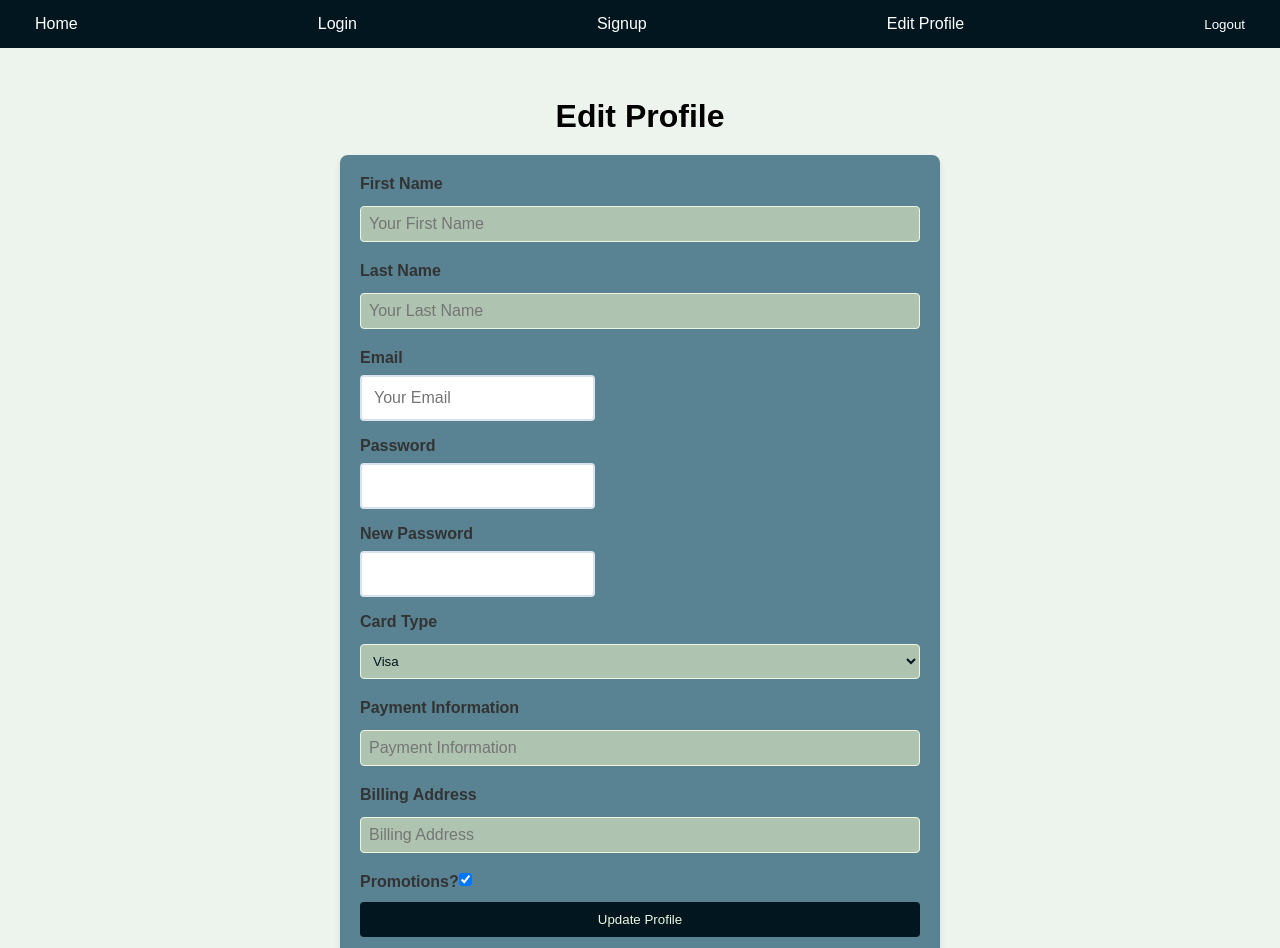
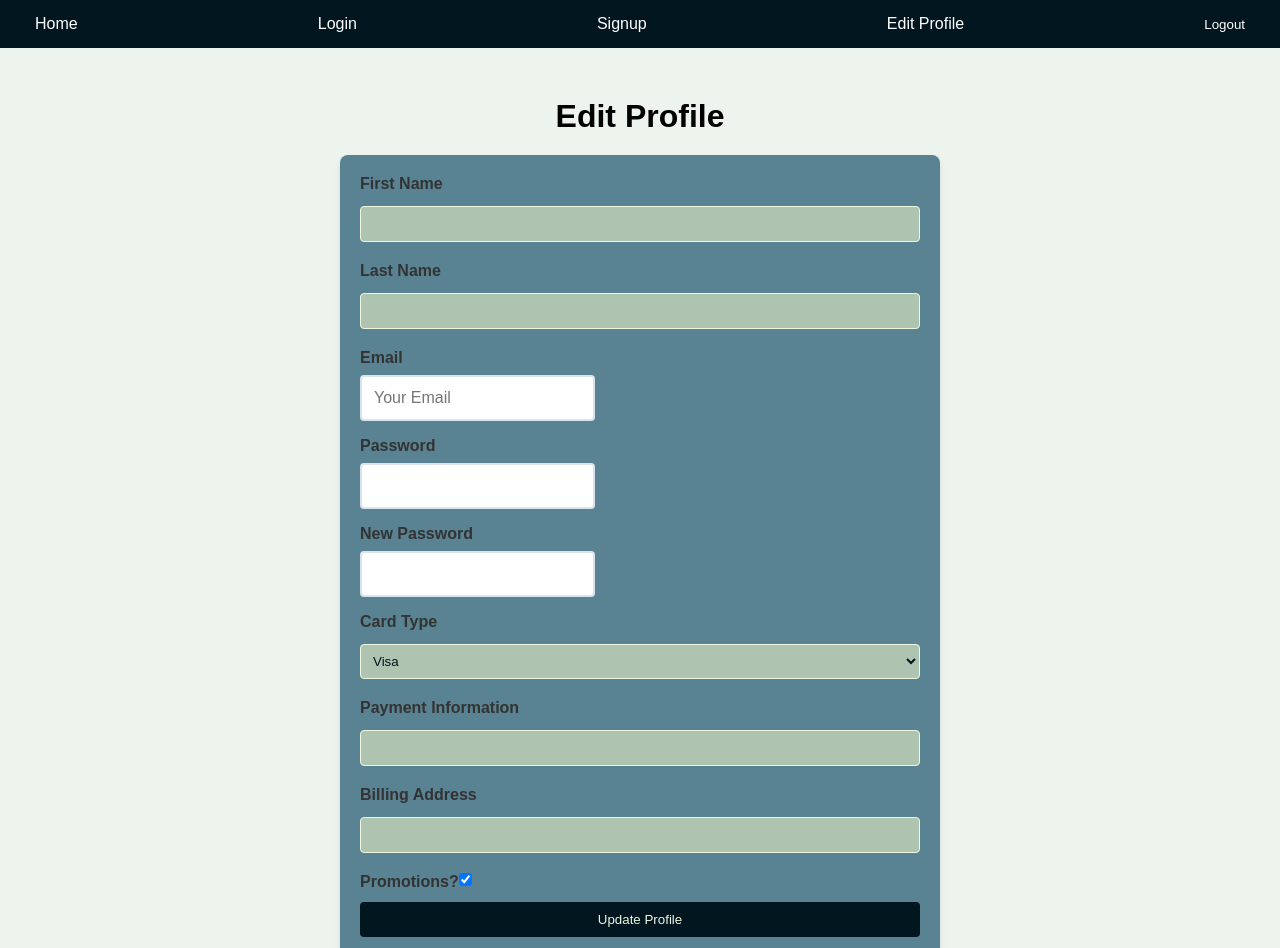
Before and after one commit to pathakavani/MovieBookingSystem, a React (Create React App) app in the folder moviebooking/booking/: page /editprofile in a window 1280 px wide. Shown: the top 948 px of the page. Built offline with nearby package versions, Linux system fonts and the light colour scheme; no server answers.

Commit message:
Edit profile update API

```diff
--- a/moviebooking/booking/src/components/EditProfile.js
+++ b/moviebooking/booking/src/components/EditProfile.js
@@ -86,11 +86,11 @@ function EditProfile() {
                         {wrong && <p style={{color:'red'}}><i>Wrong Password</i></p>}
                         <div className="mb-3">
                             <label htmlFor="firstName" className="form-label">First Name</label>
-                            <input type="text" className="form-control" id="firstName" name="firstName" value={profile.firstName} onChange={handleInputChange} placeholder="Your First Name" />
+                            <input type="text" className="form-control" id="firstName" name="firstName" onChange={handleInputChange} placeholder={profile.firstName} />
                         </div>
                         <div className="mb-3">
                             <label htmlFor="lastName" className="form-label">Last Name</label>
-                            <input type="text" className="form-control" id="lastName" name="lastName" value={profile.lastName} onChange={handleInputChange} placeholder="Your Last Name" />
+                            <input type="text" className="form-control" id="lastName" name="lastName" onChange={handleInputChange} placeholder={profile.lastName} />
                         </div>
                         <div className="mb-3">
                             <label htmlFor="email" className="form-label">Email</label>
@@ -106,7 +106,7 @@ function EditProfile() {
                         </div>
                         <div className="mb-3">
                             <label htmlFor="paymentMethod" className="form-label">Card Type</label>
-                            <select className="form-select" id="paymentMethod" name="paymentMethod" value={profile.paymentMethod} onChange={handleInputChange}>
+                            <select className="form-select" id="paymentMethod" name="paymentMethod" onChange={handleInputChange}>
                             <option value="Visa">Visa</option>
                             <option value="MasterCard">MasterCard</option>
                             <option value="AmericanExpress">American Express</option>
@@ -115,11 +115,11 @@ function EditProfile() {
                         </div>
                         <div className="mb-3">
                             <label htmlFor="paymentInfo" className="form-label">Payment Information</label>
-                            <input type="text" className="form-control" id="paymentInfo" name="paymentInfo" value={profile.paymentInfo} onChange={handleInputChange} placeholder="Payment Information" />
+                            <input type="text" className="form-control" id="paymentInfo" name="paymentInfo" onChange={handleInputChange} placeholder={profile.paymentInfo}/>
                         </div>
                         <div className="mb-3">
                             <label htmlFor="billingAddress" className="form-label">Billing Address</label>
-                            <input type="text" className="form-control" id="billingAddress" name="billingAddress" value={profile.billingAddress} onChange={handleInputChange} placeholder="Billing Address" />
+                            <input type="text" className="form-control" id="billingAddress" name="billingAddress" onChange={handleInputChange} placeholder={profile.billingAddress}  />
                         </div>
                         <div style={{display: 'flex'}}>
                             <label htmlFor="promotions" className="form-label">Promotions?</label>
```
